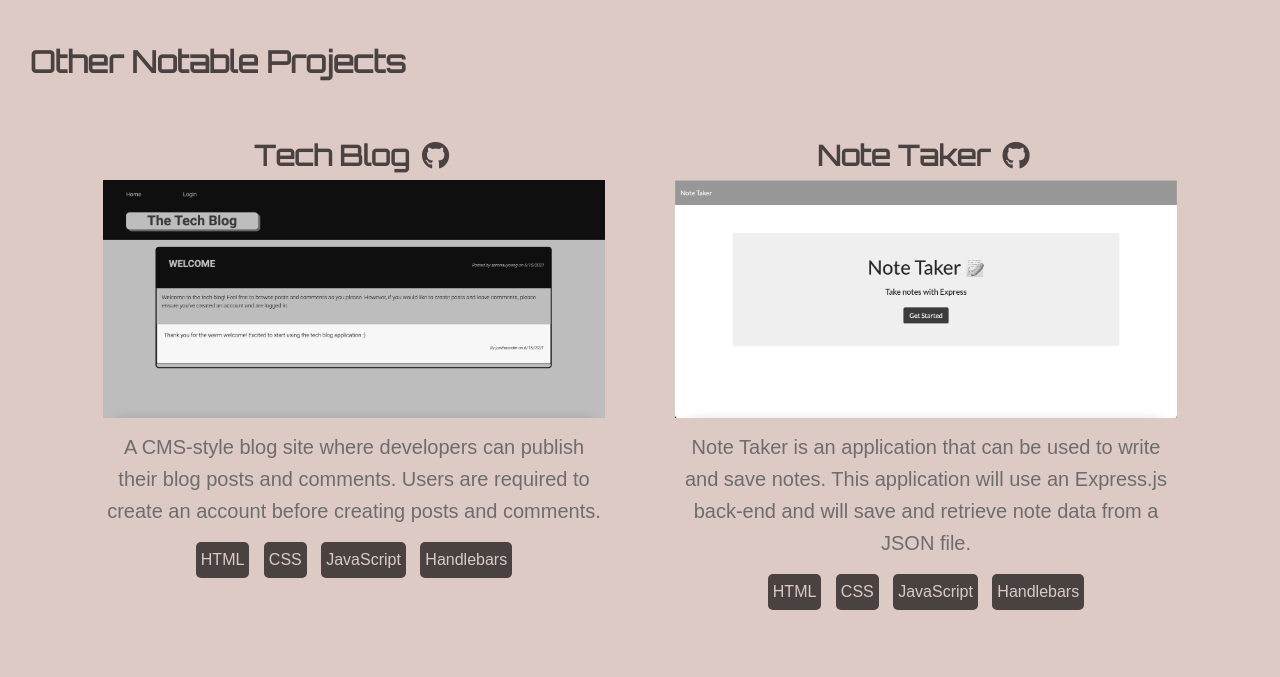
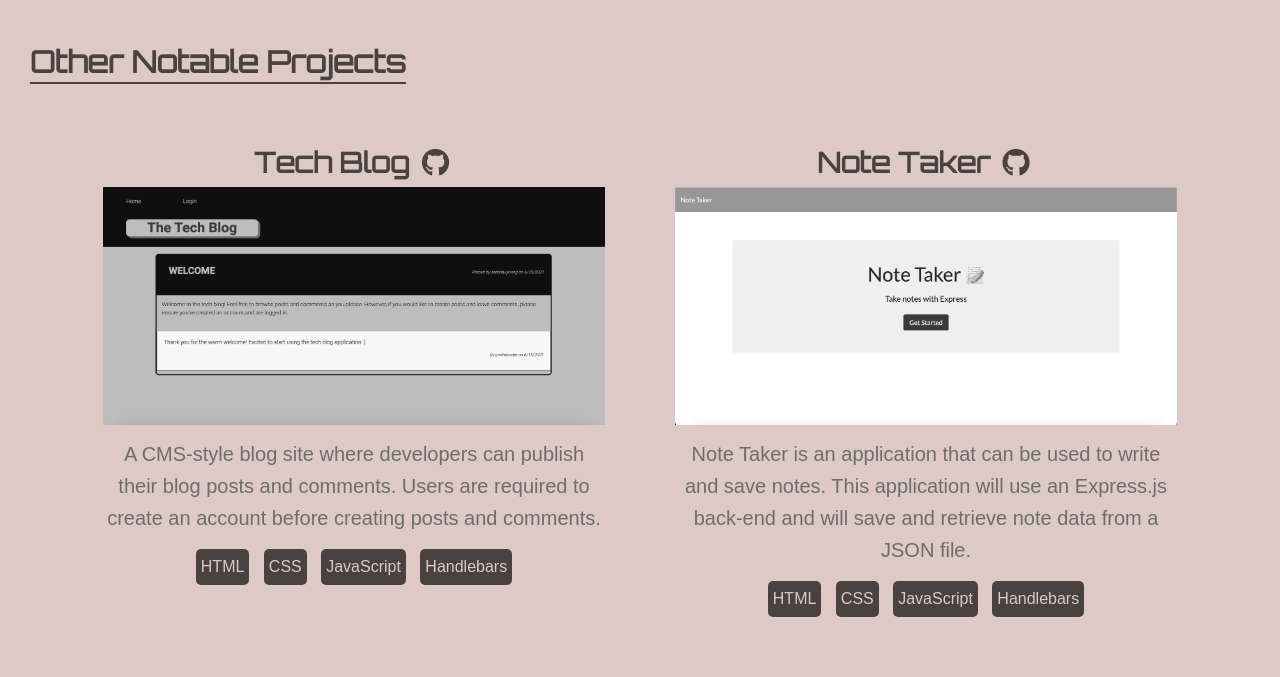
Before and after one commit to aaronauyoong/aaronauyoongportfolio, a plain HTML site: page index.html in a window 1280 px wide. Shown: the part 2123-2800 px from the top of the page. Drawn offline with Linux system fonts and the light colour scheme.

Commit message:
added underline to the 'Other Notable Projects' section

```diff
--- a/index.html
+++ b/index.html
@@ -111,7 +111,7 @@
                 </div>
 
                 <!-- OTHER NOTABLE PROJECTS -->
-                <div class="other-projects">
+                <div class="other-projects underline">
                     <h3>Other Notable Projects</h3>
                 </div>
                 <div class="projects-list">
```
